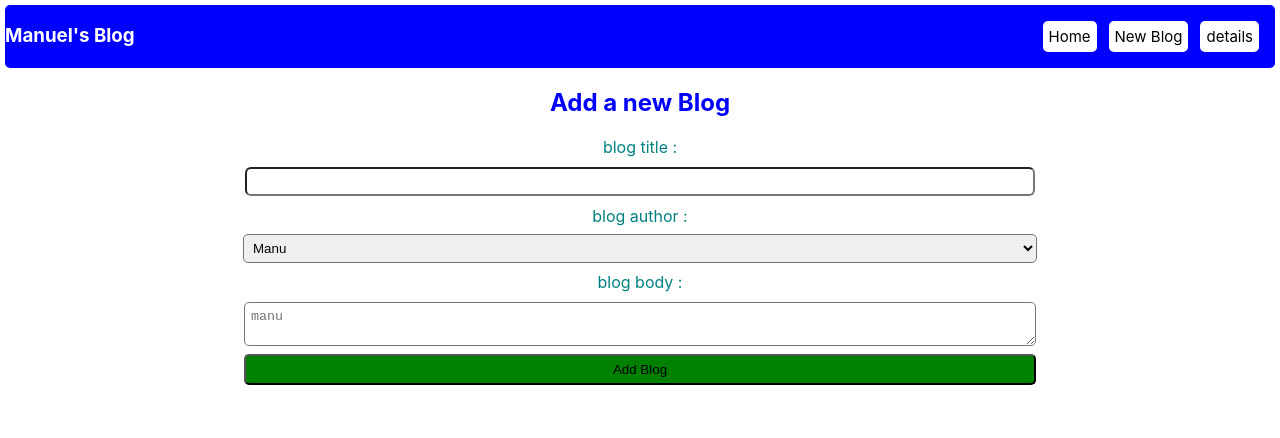
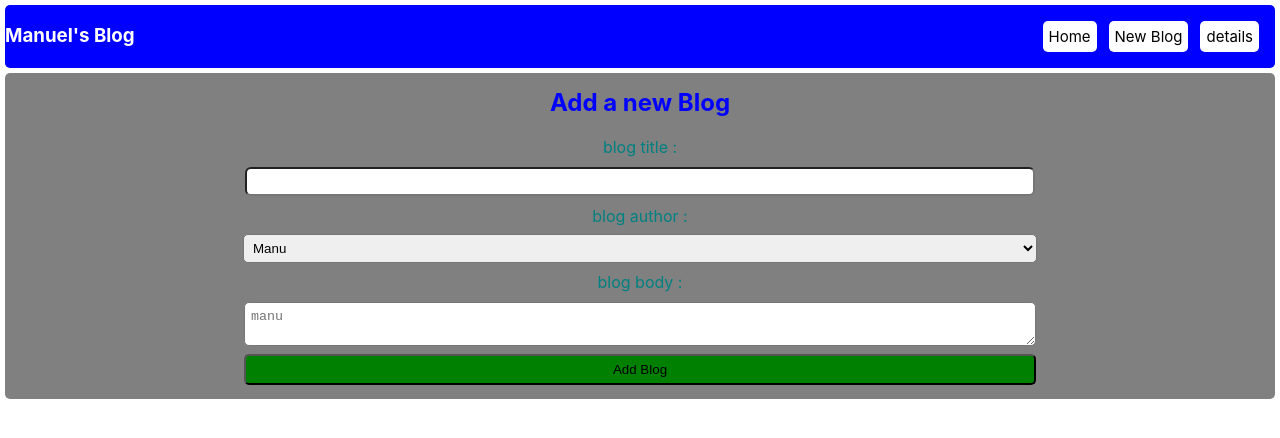
Before and after one commit to emmanuelwangila/manu-blog, a React (Create React App) app: page /new-blog in a window 1280 px wide. Shown: the top 438 px of the page. Built offline with nearby package versions, Linux system fonts and the light colour scheme.

Commit message:
feat fix

```diff
--- a/src/Create.jsx
+++ b/src/Create.jsx
@@ -34,6 +34,7 @@ const Create = () => {
         justifyContent: "center",
         // alignItems: "center",
         borderRadius: "5px",
+        backgroundColor: "gray",
       }}
     >
       <h2 style={{ color: "blue", margin: "5px", padding: "5px" }}>
```
